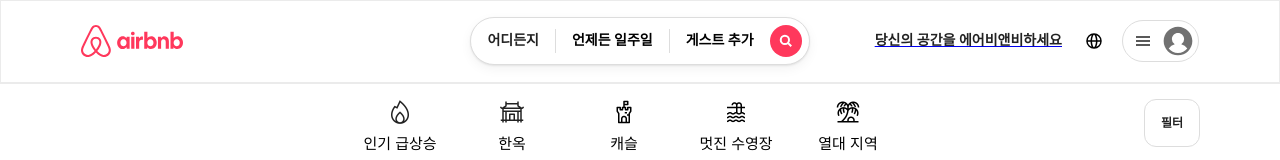
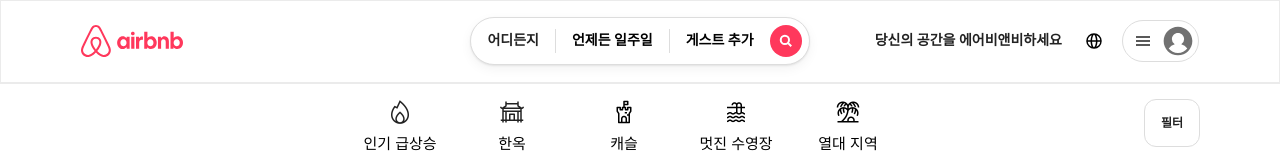
Before and after one commit to team-Abnb/Abnb_frontend, a React (Create React App) app: page / in a window 1280 px wide. Shown: the top 160 px of the page. Built offline with nearby package versions, Linux system fonts and the light colour scheme.

Commit message:
등록페이지 이동
등록페이지 이동

```diff
--- a/src/components/main/topbar/TopbarRight.jsx
+++ b/src/components/main/topbar/TopbarRight.jsx
@@ -1,18 +1,20 @@
 import React from 'react';
 import * as S from '../../../style/Main/MainPage';
-import { Link } from 'react-router-dom';
+//import StyledLink from '../../../style/Main/MainPage';
+
 import LangIcon from './LangIcon';
+// import styled from 'styled-components';
 import UserInfo from './UserInfo';
 
 function TopbarRight() {
     return (
         <S.Wrappers>
             <S.Nav>
-                <S.Link>
-                    <Link to="/api/rooms/main">
+                <S.StLink>
+                    <S.StyledLink to="/api/rooms/main">
                         <S.Text>당신의 공간을 에어비앤비하세요</S.Text>
-                    </Link>
-                </S.Link>
+                    </S.StyledLink>
+                </S.StLink>
                 <S.IconBtn>
                     <S.IconWrapper>
                         <LangIcon />
--- a/src/pages/RoomsAdd.jsx
+++ b/src/pages/RoomsAdd.jsx
@@ -1,5 +1,4 @@
 import React, { useState } from 'react';
-import { useDispatch } from 'react-redux';
 import { useNavigate } from 'react-router-dom';
 import ImageUpload from '../components/post/ImageFile/ImageUpload';
 // import { createRoom } from '../redux/modules/roomSlice';
@@ -10,7 +9,7 @@ export default function RoomsAdd() {
     // 따라서 2개의 useState가 필요 현재 상태를 저장하고
     // 변경할 수 있다.
 
-    const dispatch = useDispatch();
+    // const dispatch = useDispatch();
     const navigate = useNavigate();
     // selectList
     const selectList = ['house', 'Apartment', 'hotel'];
--- a/src/style/Main/MainPage.jsx
+++ b/src/style/Main/MainPage.jsx
@@ -1,4 +1,5 @@
-import styled from "styled-components";
+import styled from 'styled-components';
+import { Link } from 'react-router-dom';
 
 // Topbar.jsx
 export const Div = styled.div`
@@ -222,8 +223,19 @@ export const Nav = styled.nav`
     justify-content: flex-end !important;
     height: 80px !important;
 `;
+export const StyledLink = styled(Link)`
+    text-decoration: none;
+    &:focus,
+    &:hover,
+    &:visited,
+    &:link,
+    &:active {
+        color: #222222;
+        text-decoration: none;
+    }
+`;
 
-export const Link = styled.div`
+export const StLink = styled.div`
     background: transparent;
     border: 0;
     cursor: pointer;
@@ -254,7 +266,7 @@ export const Text = styled.div`
     height: 100%;
     position: relative;
     z-index: 1;
-    text-decoration: none;
+    // text-decoration: none;
     color: #222222;
     &:focus,
     &:hover,
@@ -262,7 +274,7 @@ export const Text = styled.div`
     &:link,
     &:active {
         color: #222222;
-        text-decoration: none;
+        //text-decoration: none;
     }
 `;
 
--- a/src/style/Room/RoomsAdd.jsx
+++ b/src/style/Room/RoomsAdd.jsx
@@ -22,7 +22,6 @@ export const P = styled.p`
     letter-spacing: 0.1px;
     line-height: 1.5;
     color: black;
-    text-decoration: underline;
 `;
 export const Input = styled.input`
     font-family: var(--font-regular);
@@ -38,7 +37,7 @@ export const Select = styled.select`
     font-size: 18px;
     font-weight: bold;
     margin: 50px;
-    letter-spacing: 0.1px;
+    letter-spacing: 0.5px;
     padding: 30px;
     border-radius: 18px;
 `;
```
Also changed, not shown: src/axios/api.js (+7 -7 lines), src/index.js (+8 -10 lines).
